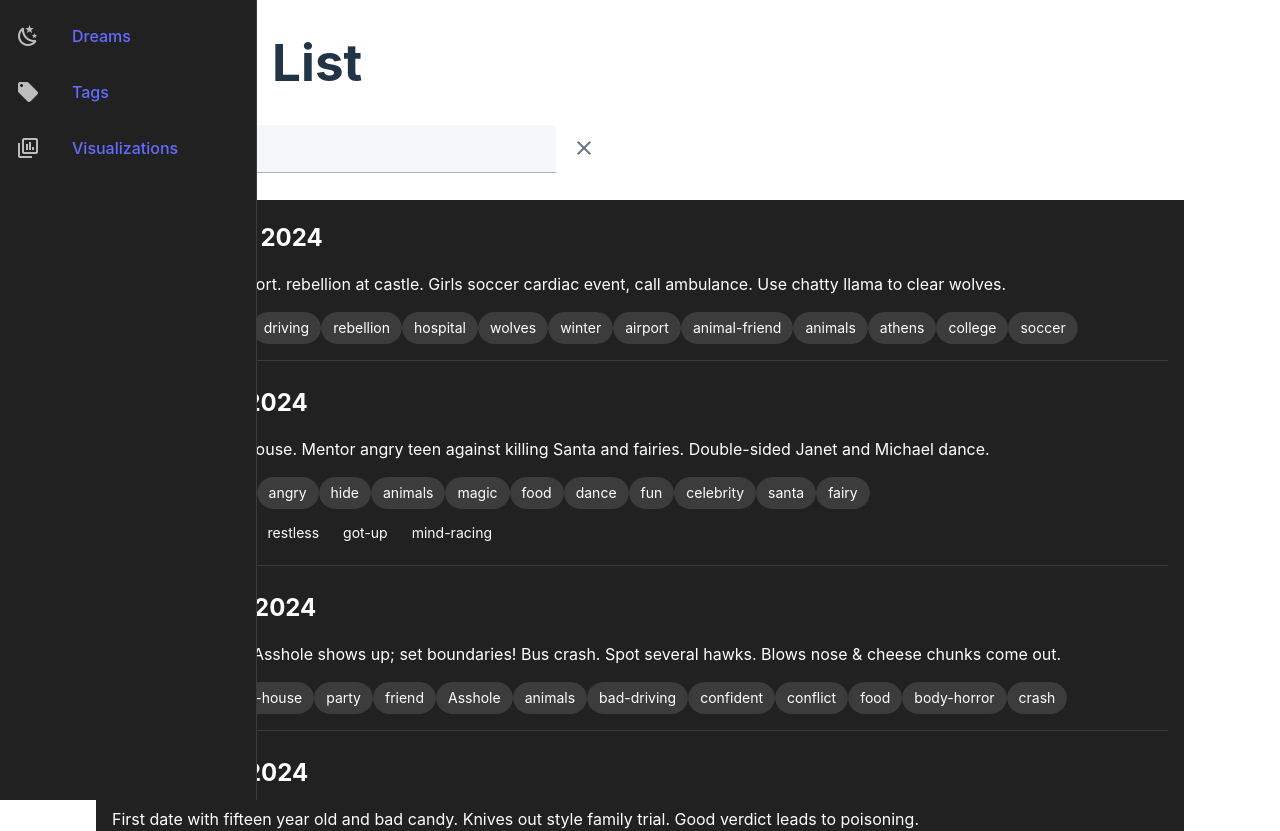
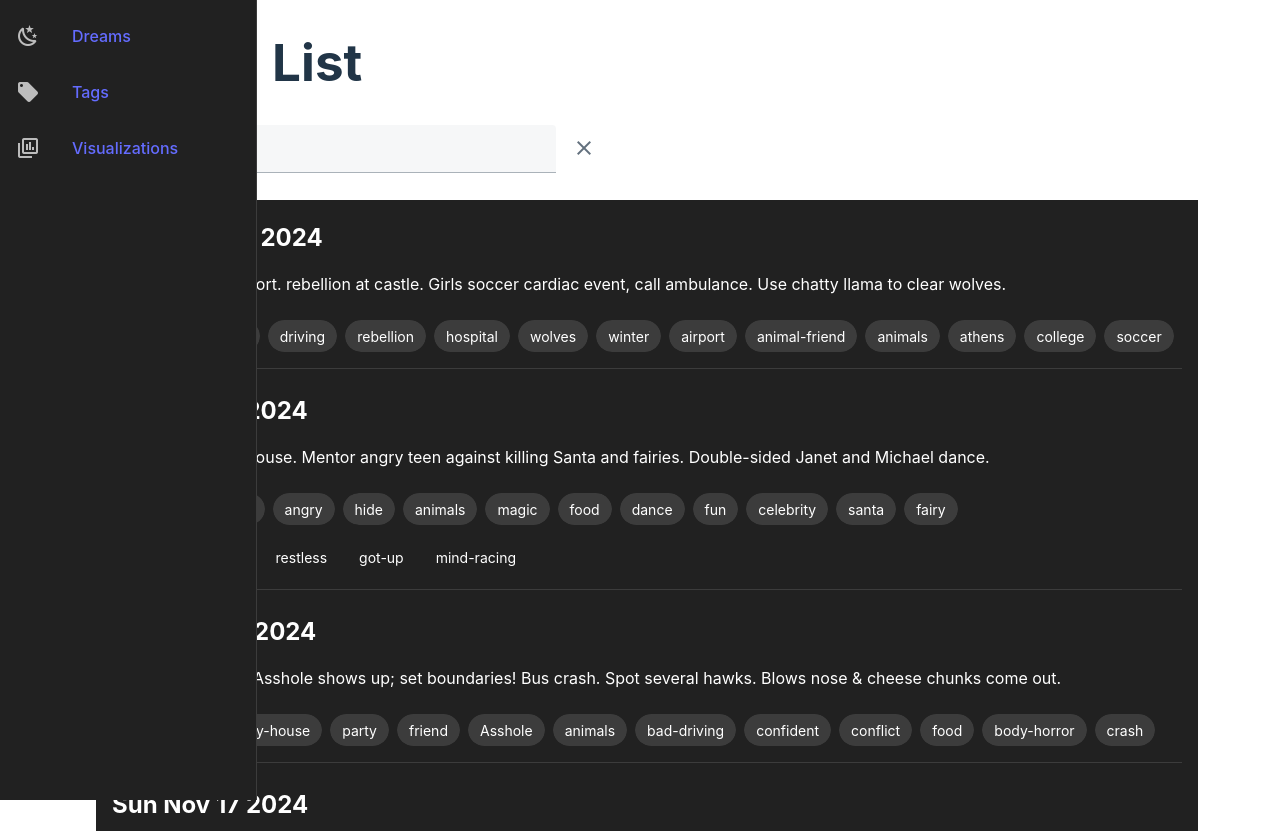
Before and after one commit to MMFane/dream-journal, a Vue app: page / in a window 1280 px wide. Shown: the top 831 px of the page. Built offline with nearby package versions, Linux system fonts and the light colour scheme.

Commit message:
style tags to highlight all if filter is selected

```diff
--- a/src/components/ChipList.vue
+++ b/src/components/ChipList.vue
@@ -7,6 +7,7 @@ const handleChipClicked = (tag: string) => {
 }
 
 interface ChipListProps {
+  filter: string
   itemList: string
   variant?: VChip['variant']
 }
@@ -15,19 +16,19 @@ const displayList = props.itemList.split(', ')
 </script>
 
 <template>
-  <div class="chipList">
+  <v-chip-group selected-class="">
     <v-chip
       v-for="item in displayList"
       :key="item"
-      :variant="variant"
+      :variant="item == filter ? 'elevated' : variant"
       @click="handleChipClicked(item)"
       >{{ item }}</v-chip
     >
-  </div>
+  </v-chip-group>
 </template>
 
 <style lang="css" scoped>
-.chipList {
-  padding-bottom: 0.5rem;
+.v-chip--selected {
+  background-color: purple;
 }
 </style>
--- a/src/components/DreamsList.vue
+++ b/src/components/DreamsList.vue
@@ -15,8 +15,12 @@ const dreamsList = reactive(dreams)
 const filter = ref('')
 
 const handleChipClicked = (tag: string) => {
-  filter.value = tag
-  handleUpdateFilter(tag)
+  if (filter.value == tag) {
+    filter.value = ''
+  } else {
+    filter.value = tag
+  }
+  handleUpdateFilter(filter.value)
 }
 
 function handleUpdateFilter(newValue: string) {
@@ -50,7 +54,7 @@ const filteredDreams = computed(() => {
       v-for="dream in filteredDreams"
       :key="dream.date"
       :dream="dream"
-      :chip-clicked="handleChipClicked"
+      :filter="filter"
     />
   </v-list>
 </template>
--- a/src/components/DreamsListItem.vue
+++ b/src/components/DreamsListItem.vue
@@ -2,7 +2,7 @@
 import ChipList from './ChipList.vue'
 import { Dream } from './types/types'
 
-const props = defineProps<{ dream: Dream }>()
+const props = defineProps<{ dream: Dream; filter: string }>()
 
 const formattedDate = new Date(props.dream.date).toDateString()
 const firstLetter = props.dream.description.charAt(0).toUpperCase()
@@ -14,10 +14,11 @@ const formattedDescription = firstLetter + restOfDesc + '.'
   <v-list-item class="dream">
     <h2 class="dream-heading">{{ formattedDate }}</h2>
     <p>{{ formattedDescription }}</p>
-    <ChipList :item-list="dream.tags" />
+    <ChipList :item-list="dream.tags" :filter="filter" />
     <ChipList
       v-if="dream.circumstances.length"
       :item-list="dream.circumstances"
+      :filter="filter"
       variant="text"
     />
     <v-divider />
```
